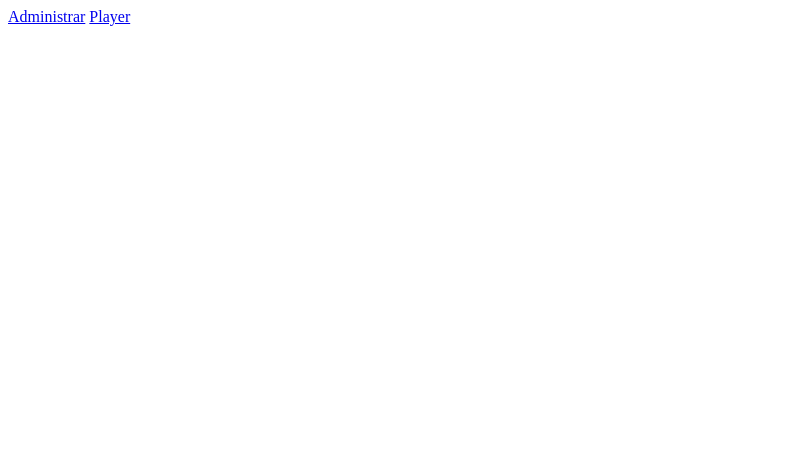
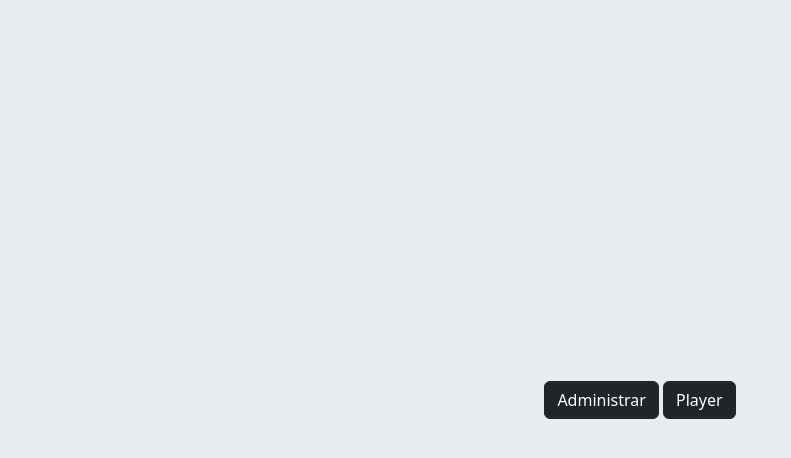
Before and after one commit to sergitm/DibuXat, a website: page index.html in a window 1280 px wide. Shown: the whole page, without its empty margins (0-791 px from the left). Drawn offline with nearby package versions, Linux system fonts and the light colour scheme.

Commit message:
Estil index.html

```diff
--- a/index.html
+++ b/index.html
@@ -1,14 +1,27 @@
 <!DOCTYPE html>
 <html lang="en">
+
 <head>
     <meta charset="UTF-8">
     <meta http-equiv="X-UA-Compatible" content="IE=edge">
     <meta name="viewport" content="width=device-width, initial-scale=1.0">
+    <link href="https://cdn.jsdelivr.net/npm/bootstrap@5.3.0-alpha1/dist/css/bootstrap.min.css" rel="stylesheet"
+        integrity="sha384-GLhlTQ8iRABdZLl6O3oVMWSktQOp6b7In1Zl3/Jr59b6EGGoI1aFkw7cmDA6j6gD" crossorigin="anonymous">
     <title>Seleccio</title>
 </head>
-<body>
-    <a href="./views/admin.html">Administrar</a>
-    <a href="./views/player.html">Player</a>
 
+<body class="bg-body-secondary">
+    <!-- centrar botons al centre de la pantalla -->
+    <div class="container">
+
+        <div class="d-flex justify-content-center align-items-center" style="height: 100vh;">
+            <div class="text-center">
+                <a href="./views/admin.html" class="btn btn-dark">Administrar</a>
+                <a href="./views/player.html" class="btn btn-dark">Player</a>
+            </div>
+        </div>
+
+    </div>
 </body>
+
 </html>
```
